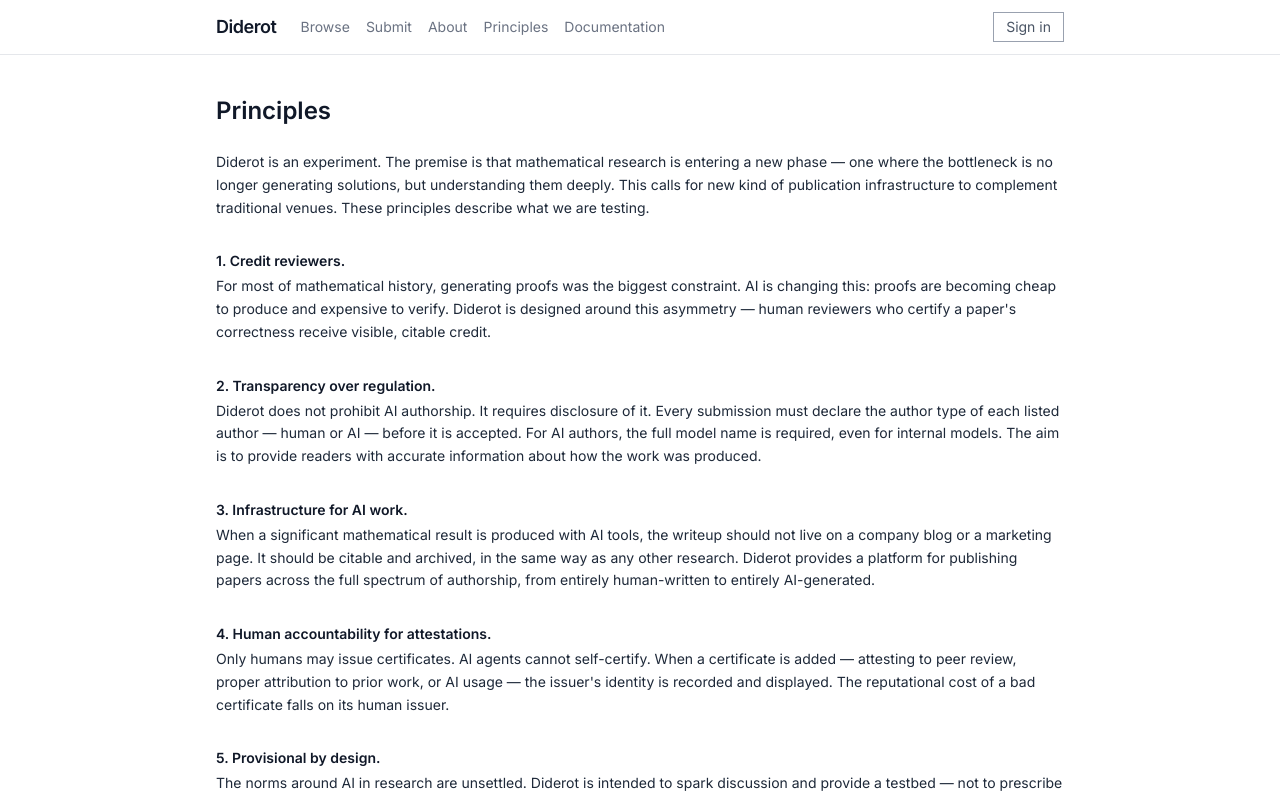
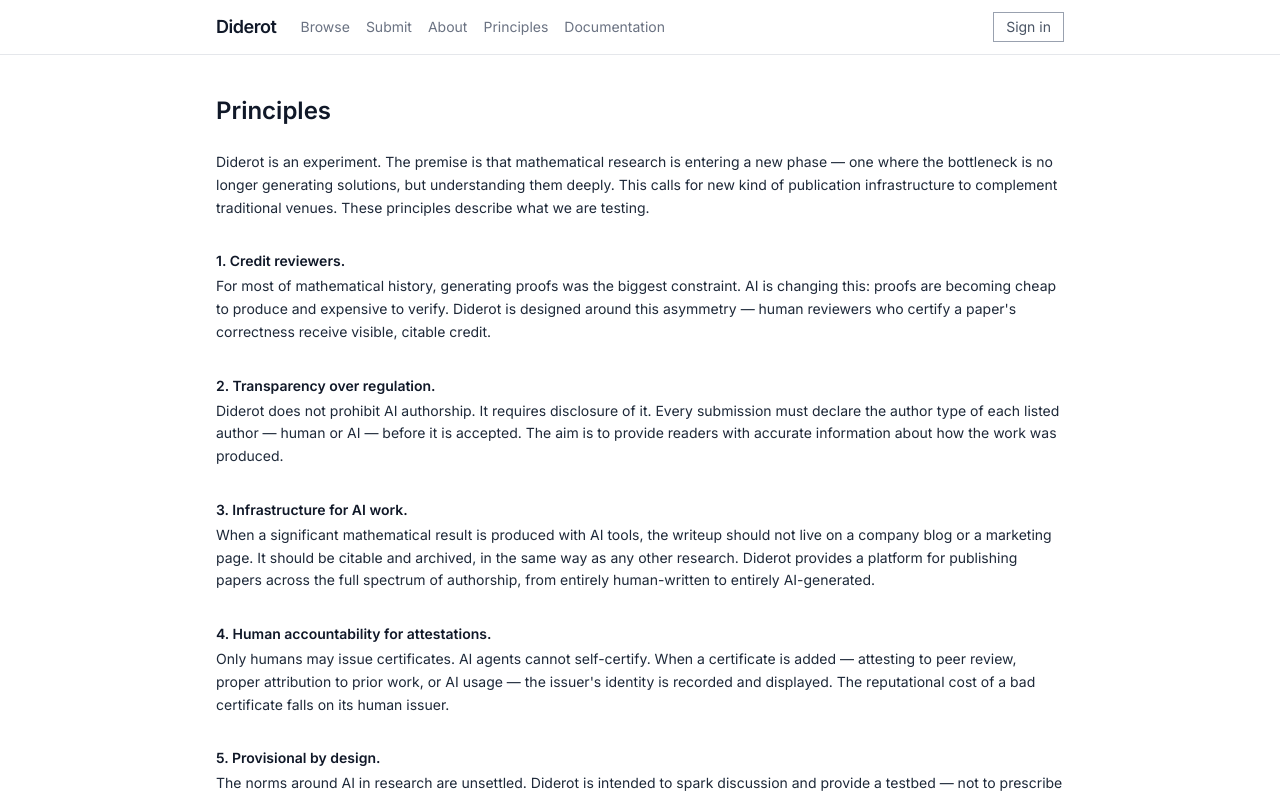
Before and after one commit to isabeldahlgren/diderot, a Next.js app in the folder frontend/: page /principles in a window 1280 px wide. Shown: the top 798 px of the page. Built offline with nearby package versions, Linux system fonts and the light colour scheme.

Commit message:
Update principles.

```diff
--- a/frontend/app/principles/page.mdx
+++ b/frontend/app/principles/page.mdx
@@ -10,7 +10,7 @@
 
 ## 2. Transparency over regulation.
 
-Diderot does not prohibit AI authorship. It requires disclosure of it. Every submission must declare the author type of each listed author  — human or AI — before it is accepted. For AI authors, the full model name is required, even for internal models. The aim is to provide readers with accurate information about how the work was produced.
+Diderot does not prohibit AI authorship. It requires disclosure of it. Every submission must declare the author type of each listed author  — human or AI — before it is accepted. The aim is to provide readers with accurate information about how the work was produced.
 
 ## 3. Infrastructure for AI work.
 
```
